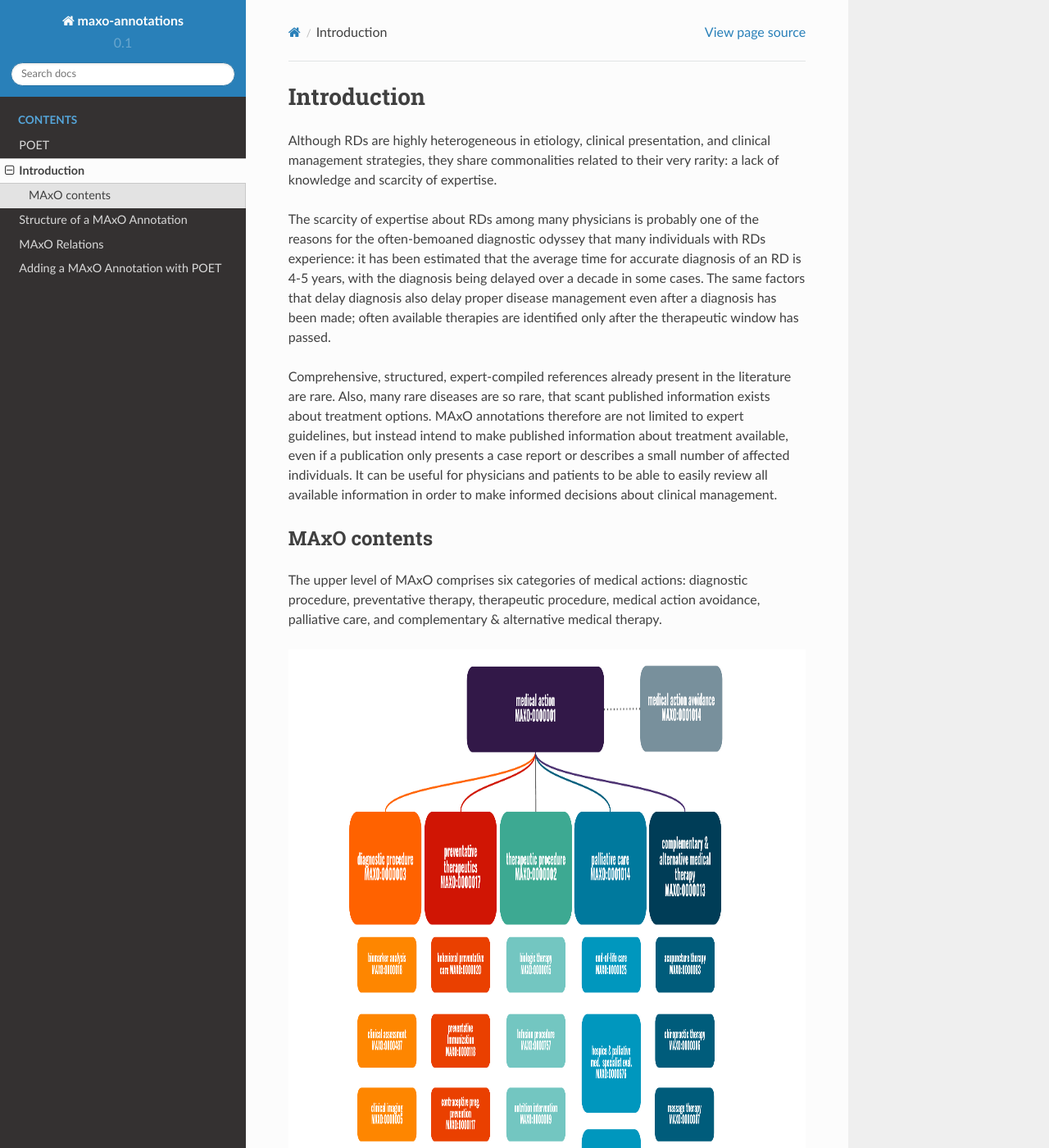
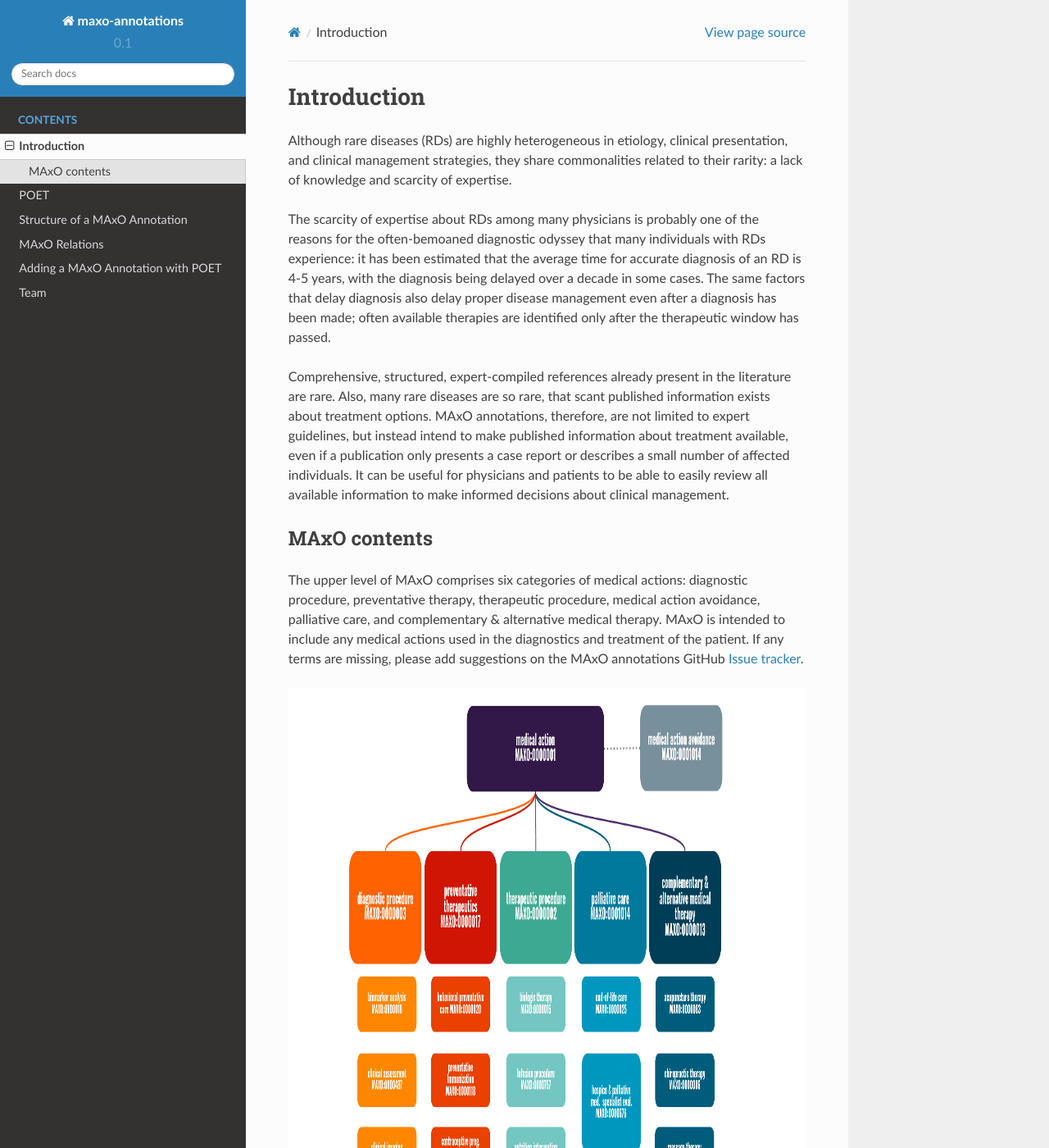
Before and after one commit to monarch-initiative/maxo-annotations, a Sphinx documentation site: the page built from docs/introduction.rst, in a window 1280 px wide and 1400 px high. Shown: the whole window at 82% size. Built offline with Sphinx 7.4.7 and the Read the Docs theme 2.0.0, drawn with Linux system fonts in a browser that asks for light colours.

Commit message:
revisions

```diff
--- a/docs/_static/example.csv
+++ b/docs/_static/example.csv
@@ -11,4 +11,4 @@ Extension id,CHEBI:5118,CHEBI:5118
 Extension label,fluoxetine,fluoxetine
 Source,PMID:29395675,PMID:29367459
 Curated by,orcid:0000-0002-9353-5498,orcid:0000-0002-6889-0121
-Comment,Fluoxetine is a serotonin-norepinephrine reuptake inhibitor that also has been found to decrease channel-opening duration and in this study is used off-label for patients with slow-channel CMS. ,Fluoxetine use in patients with fast-channel CMS in whom channel-opening duration is already too short causes worsening of symptoms.
+Comment,Fluoxetine is a serotonin-norepinephrine reuptake inhibitor [...]. ,Fluoxetine use in patients with fast-channel CMS [...].
--- a/docs/_static/style.css
+++ b/docs/_static/style.css
@@ -3,6 +3,6 @@
 }
 
 .tight-table td {
-    white-space: normal !important;
+
     width: 90%;
 }
--- a/docs/index.rst
+++ b/docs/index.rst
@@ -35,11 +35,12 @@ the `POET <https://poet.jax.org/>`_ tool.
     :name: maxo annotations
     :maxdepth: 1
 
+    introduction
     poet
-    introduction
     structure
     relations
     adding
+    team
 
 
 
--- a/docs/introduction.rst
+++ b/docs/introduction.rst
@@ -4,8 +4,8 @@
 Introduction
 ============
 
-Although RDs are highly heterogeneous in etiology, clinical presentation, and clinical management strategies,
-they share commonalities related to their very rarity: a lack of knowledge and scarcity of expertise.
+Although rare diseases (RDs) are highly heterogeneous in etiology, clinical presentation, and clinical management strategies,
+they share commonalities related to their rarity: a lack of knowledge and scarcity of expertise.
 
 
 The scarcity of expertise about RDs among many physicians is probably one of the reasons for the often-bemoaned
@@ -14,11 +14,13 @@ accurate diagnosis of an RD is 4-5 years, with the diagnosis being delayed over
 The same factors that delay diagnosis also delay proper disease management even after a diagnosis has been made;
 often available therapies are identified only after the therapeutic window has passed.
 
-Comprehensive, structured, expert-compiled references already present in the literature are rare. Also, many rare diseases
-are so rare, that scant published information exists about treatment options. MAxO annotations therefore are not limited to
+Comprehensive, structured, expert-compiled references already present in the literature are rare.
+Also, many rare diseases
+are so rare, that scant published information exists about treatment options.
+MAxO annotations, therefore, are not limited to
 expert guidelines, but instead intend to make published information about treatment available, even if a publication only
 presents a case report or describes a small number of affected individuals. It can be useful for physicians and patients to
-be able to easily review all available information in order to make informed decisions about clinical management.
+be able to easily review all available information to make informed decisions about clinical management.
 
 
 MAxO contents
@@ -26,6 +28,10 @@ MAxO contents
 
 The upper level of MAxO comprises six categories of medical actions: diagnostic procedure, preventative therapy,
 therapeutic procedure, medical action avoidance, palliative care, and complementary & alternative medical therapy.
+MAxO is intended to include any medical actions used in the diagnostics and treatment of the patient.
+If any terms are missing, please add suggestions on the MAxO annotations
+GitHub `Issue tracker <https://github.com/monarch-initiative/MAxO>`_.
+
 
 
 
--- a/docs/poet.rst
+++ b/docs/poet.rst
@@ -5,7 +5,8 @@ POET
 ====
 
 
-`POET (Phenotype Ontology Engineering Tool) <https://poet.jax.org/>`_ is a web-based application that is designed
+`POET (Phenotype Ontology Engineering Tool) <https://poet.jax.org/>`_ (Phenotype Ontology Engineering Tool)
+is a web-based application that is designed
 to generate data for disease and associated ontologies. POET is built with Spring Boot,
 Auth0, and Angular and provides a concise interface for quickly and securely annotating phenotypes to
 rare diseases using MAxO terms.
--- a/docs/relations.rst
+++ b/docs/relations.rst
@@ -8,6 +8,6 @@ The MAxO term's relation to the disease or disease manifestation is specified by
 
 .. csv-table:: MAxO Relations
    :file: _static/relations.csv
-   :widths: 25, 75
+   :widths: 50, 50
    :header-rows: 1
    :class: tight-table
--- a/docs/structure.rst
+++ b/docs/structure.rst
@@ -34,5 +34,5 @@ which it should be avoided, i.e., the treatment is contraindicated.
 
 Note that the ontology extension field is mainly needed for pharmaceutical annotations. MAxO contains
 terms for medication categories (e.g., beta blocker) and not for specific medications (e.g. propranolol),
-and if the specific mediciation is relevant for an annotation, the extension field can be used. POET supports
+and if the specific medication is relevant for an annotation, the extension field can be used. POET supports
 annotation with  `ChEBI <https://www.ebi.ac.uk/ols4/ontologies/chebi>`_ terms.
```
Also changed, not shown: docs/team.rst (added, +18 -0 lines).
